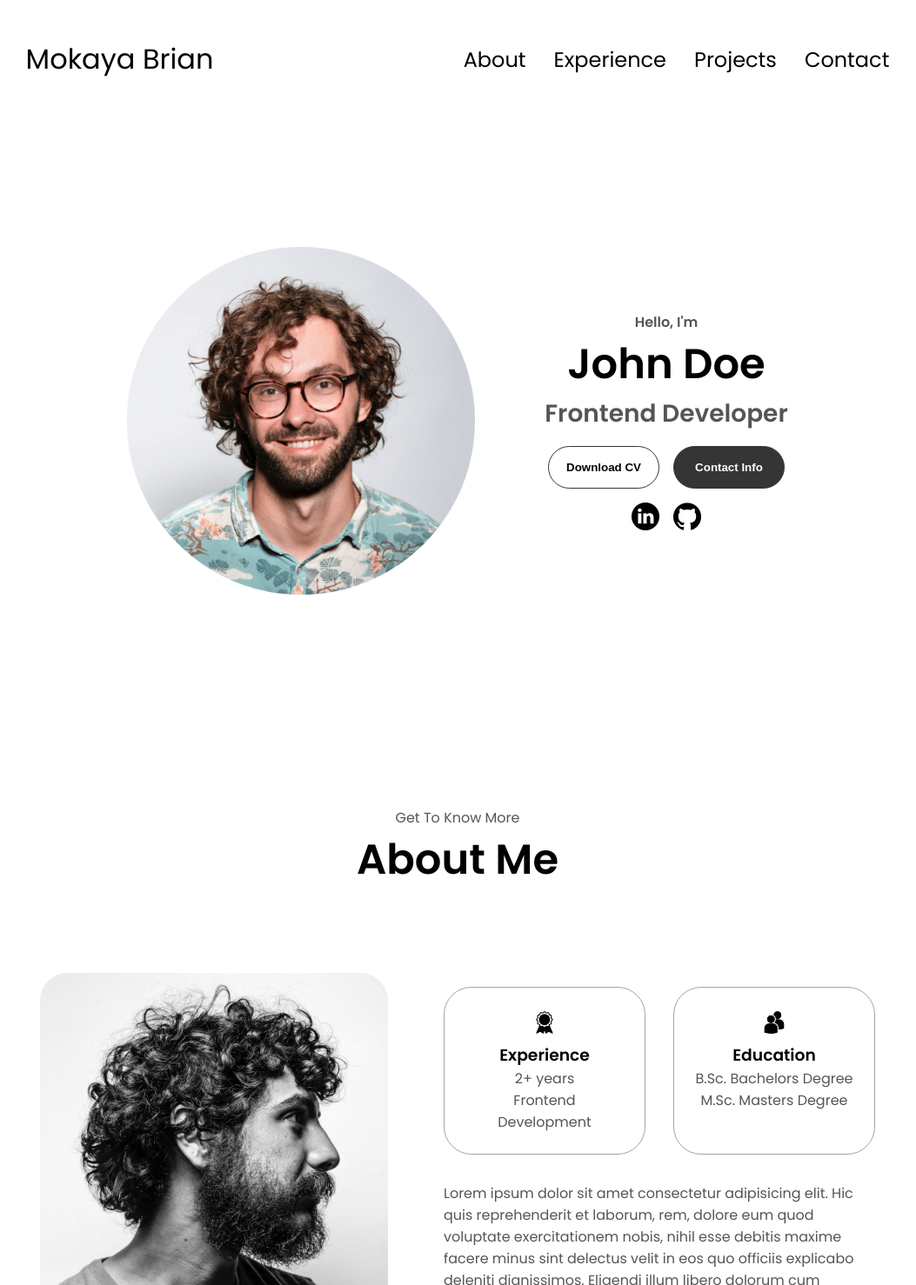
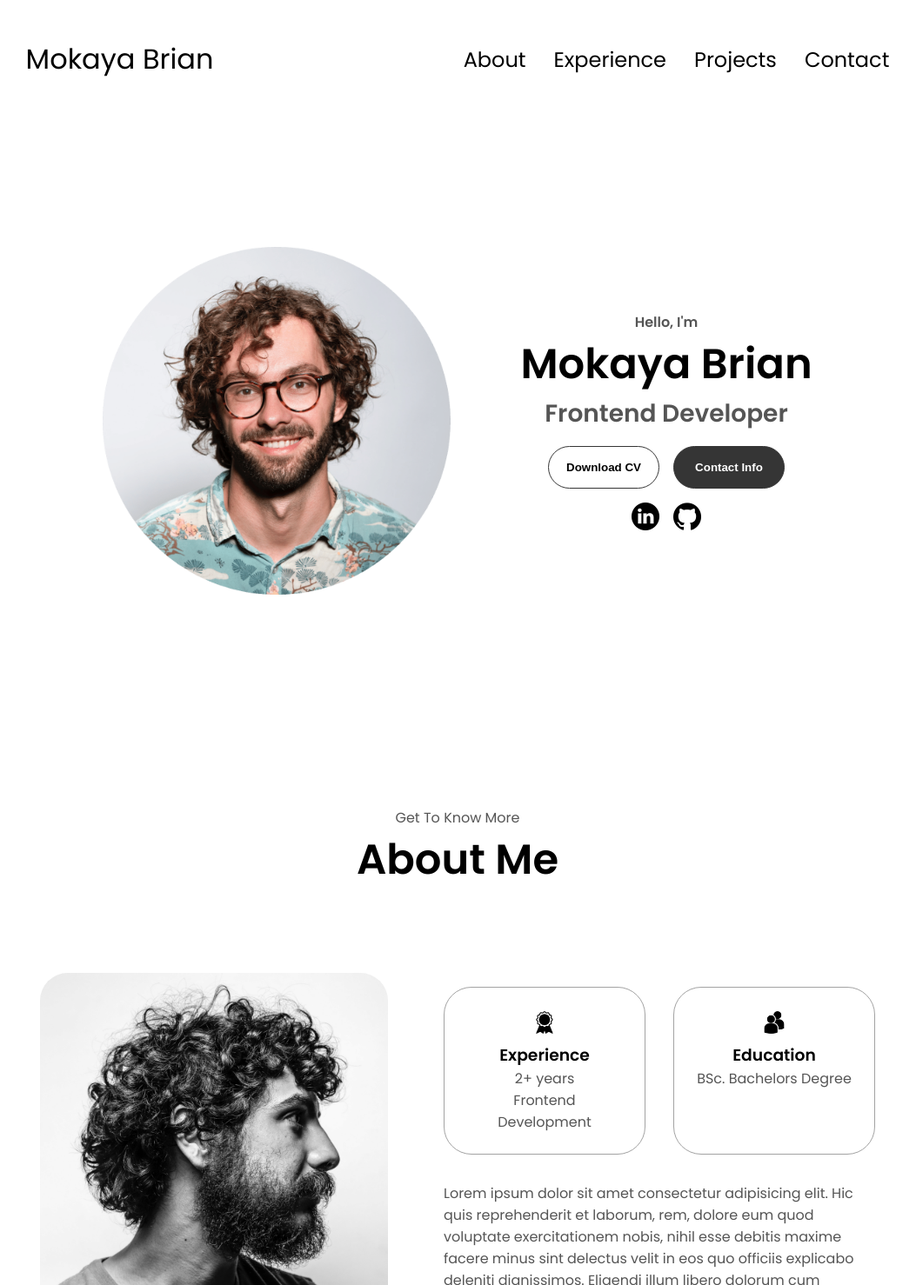
Before and after one commit to brian-mokaya/my-portofolio, a plain HTML site: page index.html in a window 1280 px wide. Shown: the top 1478 px of the page at 87% size, without its empty margins (114-1167 px from the left). Drawn offline with Linux system fonts and the light colour scheme.

Commit message:
all new portofolio

```diff
--- a/index.html
+++ b/index.html
@@ -21,7 +21,7 @@
       </div>
     </nav>
     <nav id="hamburger-nav">
-      <div class="logo">John Doe</div>
+      <div class="logo">Mokaya Brian</div>
       <div class="hamburger-menu">
         <div class="hamburger-icon" onclick="toggleMenu()">
           <span></span>
@@ -38,11 +38,11 @@
     </nav>
     <section id="profile">
       <div class="section__pic-container">
-        <img src="./assets/profile-pic.png" alt="John Doe profile picture" />
+        <img src="./assets/profile-pic.png" alt="Mokaya Brian profile picture" />
       </div>
       <div class="section__text">
         <p class="section__text__p1">Hello, I'm</p>
-        <h1 class="title">John Doe</h1>
+        <h1 class="title">Mokaya Brian</h1>
         <p class="section__text__p2">Frontend Developer</p>
         <div class="btn-container">
           <button
@@ -60,7 +60,7 @@
             src="./assets/linkedin.png"
             alt="My LinkedIn profile"
             class="icon"
-            onclick="location.href='https://linkedin.com/'"
+            onclick="location.href='https://linkedin.com/in/brian-mokaya-313821285'"
           />
           <img
             src="./assets/github.png"
@@ -100,7 +100,7 @@
                 class="icon"
               />
               <h3>Education</h3>
-              <p>B.Sc. Bachelors Degree<br />M.Sc. Masters Degree</p>
+              <p>BSc. Bachelors Degree<br /></p>
             </div>
           </div>
           <div class="text-container">
```
